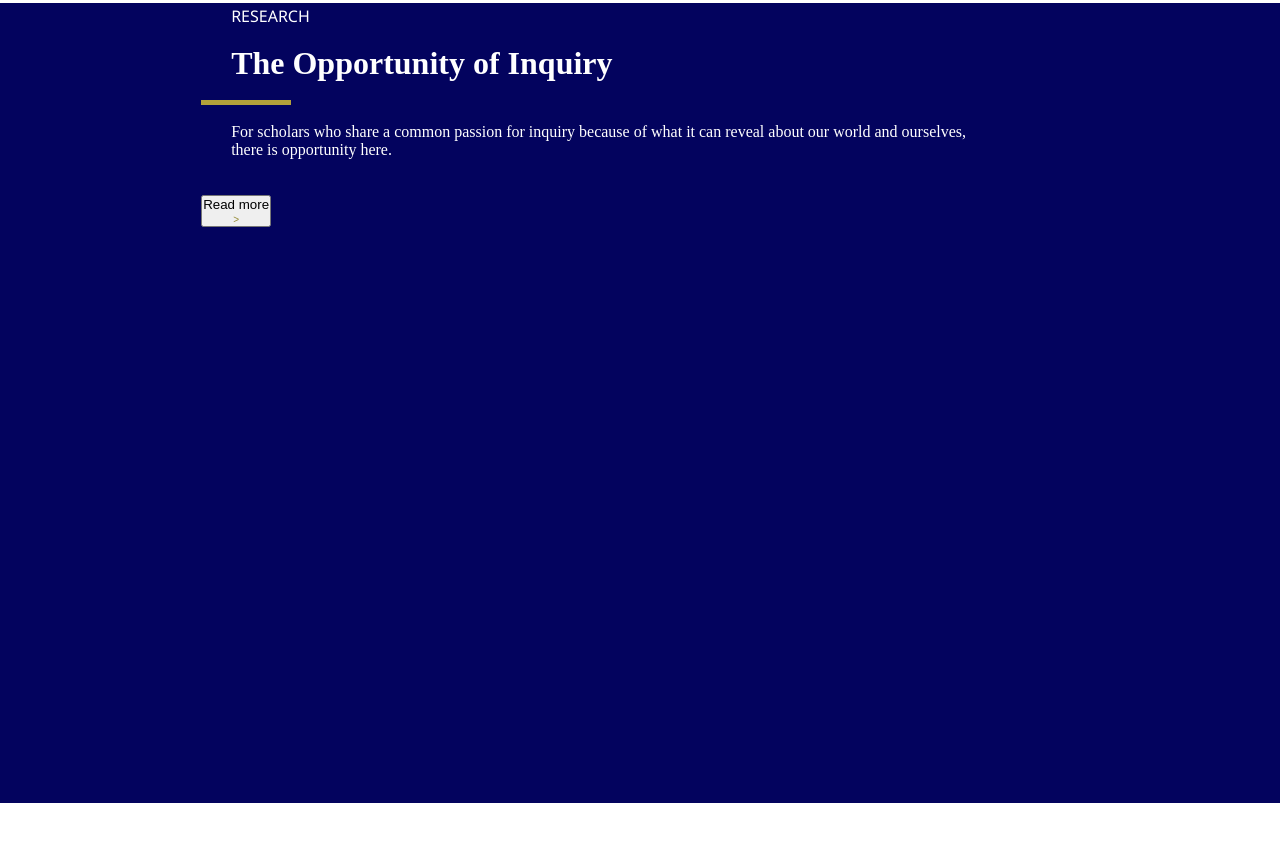
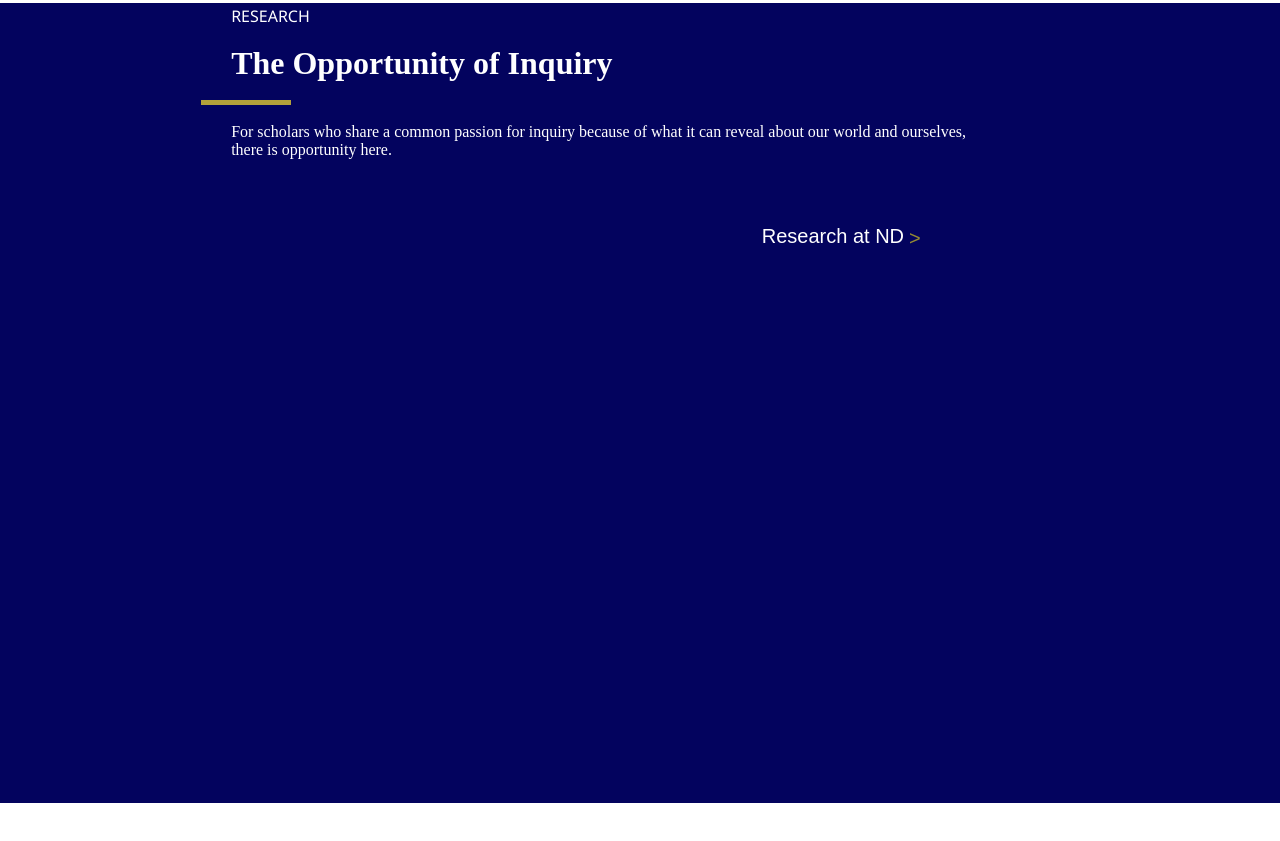
Before and after one commit to caleb-tuyisingize/Gate-of-cloning-css, a plain HTML site: page index.html in a window 1280 px wide. Shown: the part 934-1775 px from the top of the page. Drawn offline with Linux system fonts and the light colour scheme.

Commit message:
The eleventh  push of my progresses

```diff
--- a/img/index.css
+++ b/img/index.css
@@ -296,3 +296,31 @@ transition: 0.2s;
     /* width: 70%; */
 
 }
+.table-contents2 button{
+    background:none;
+    border: none;
+    font-size: 20px;
+    color:#fff;
+    gap: 5px;
+    padding: 12px;
+    margin-left: 70%;
+    width:200px;
+    height: 48px;
+    border-radius: 8px;
+    display: flex;
+}
+.table-contents2 button:hover{
+    /* width: 200px; */
+    transform: scale(1.02);
+    background-color: rgb(4, 75, 122);
+    gap: 12px;
+    /* font-size: 12.3px; */
+    /* transition: 0.1s; */
+    /* padding: 3px; */
+
+    transition: 1s;
+
+}
+.table-contents2 button .gapping{
+    font-size: 20px;
+}
--- a/index.html
+++ b/index.html
@@ -95,8 +95,8 @@
                 <h1 class="research">The Opportunity of Inquiry</h1><br>
                 <hr><br>
             <p>For scholars who share a common passion for inquiry because of what it can reveal about our world and ourselves, there is opportunity here.</p>
-           <br><br>
-           <button>Read more  <div class="gapping">></div></button>
+           <br><br><br>
+           <button>Research at ND  <div class="gapping">></div></button>
 
         </div>
         </td>
```
